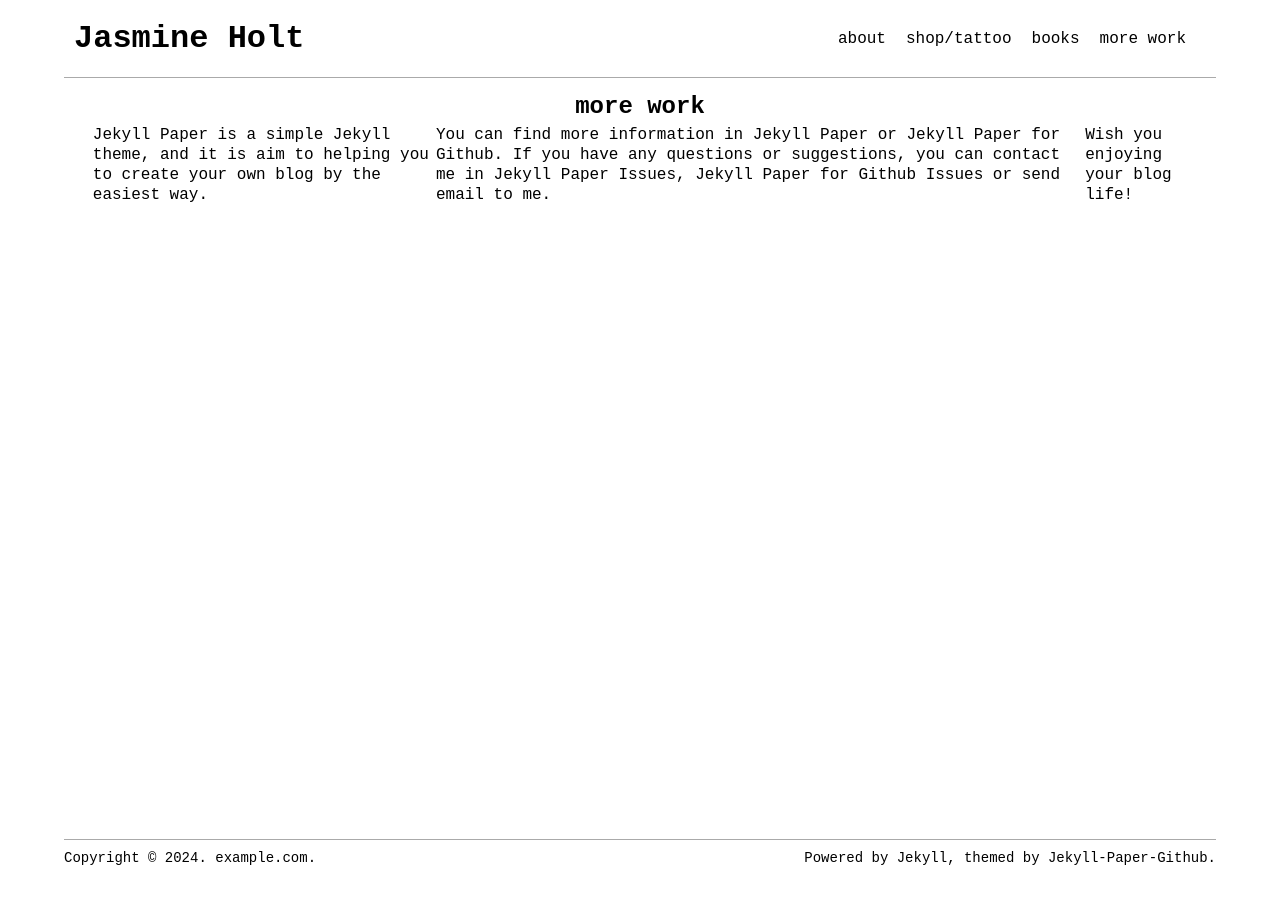
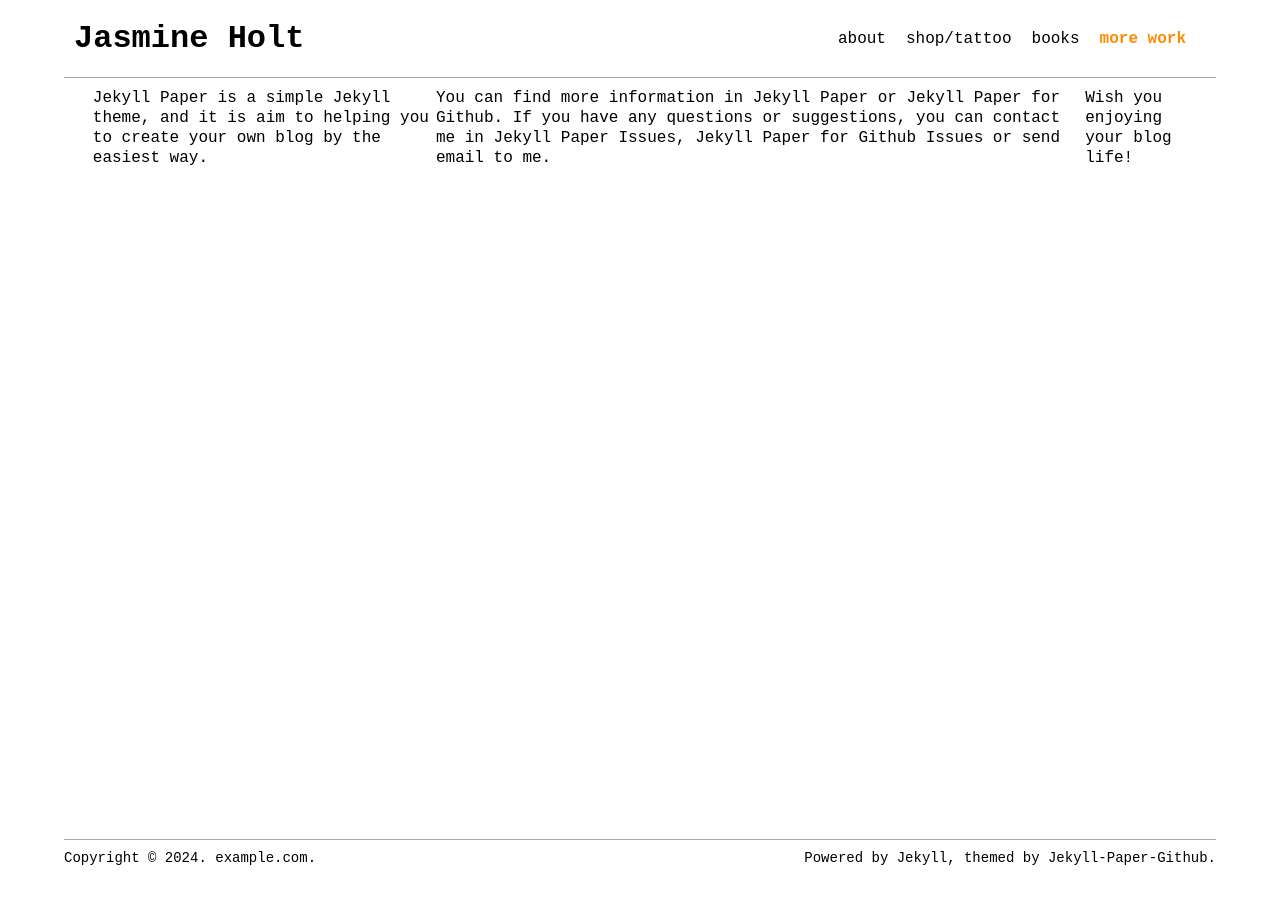
Before and after one commit to jasminedholt/jasminedholt.github.io, a Jekyll site: the page built from docs/pages/more_work.md, in a window 1280 px wide. Built offline with Jekyll 4.4.1, drawn with Linux system fonts in a browser that asks for light colours.

Commit message:
Remove page titles

```diff
--- a/docs/_layouts/columns.html
+++ b/docs/_layouts/columns.html
@@ -3,9 +3,6 @@ layout: default
 ---
 
 <article class="container-page">
-  <div class="page-title">
-    <h1>{{ page.title }}</h1>
-  </div>
   <div class="page-content">
 	<div class="column">
 		{% contentblock first-section %}
--- a/docs/_layouts/page.html
+++ b/docs/_layouts/page.html
@@ -3,9 +3,6 @@ layout: default
 ---
 
 <article class="container-page">
-  <div class="page-title">
-    <h1>{{ page.title }}</h1>
-  </div>
   <div class="page-content">
     {{ content }}
   </div>
--- a/docs/_layouts/post.html
+++ b/docs/_layouts/post.html
@@ -3,9 +3,6 @@ layout: default
 ---
 
 <article class="container-post">
-  <div class="post-title">
-    <h1>{{ page.title }}</h1>
-  </div>
   {% if site.name %}
   <div class="post-author print-post-author">
     <span>{{ site.name }}</span>
--- a/docs/_sass/header.scss
+++ b/docs/_sass/header.scss
@@ -30,3 +30,8 @@
   line-height: 24px;
   margin: 0 10px;
 }
+
+.header-active-nav-item {
+  font-weight: bold;
+  color: darkorange;
+}
```
Also changed, not shown: docs/Gemfile.lock, 2 other files.
